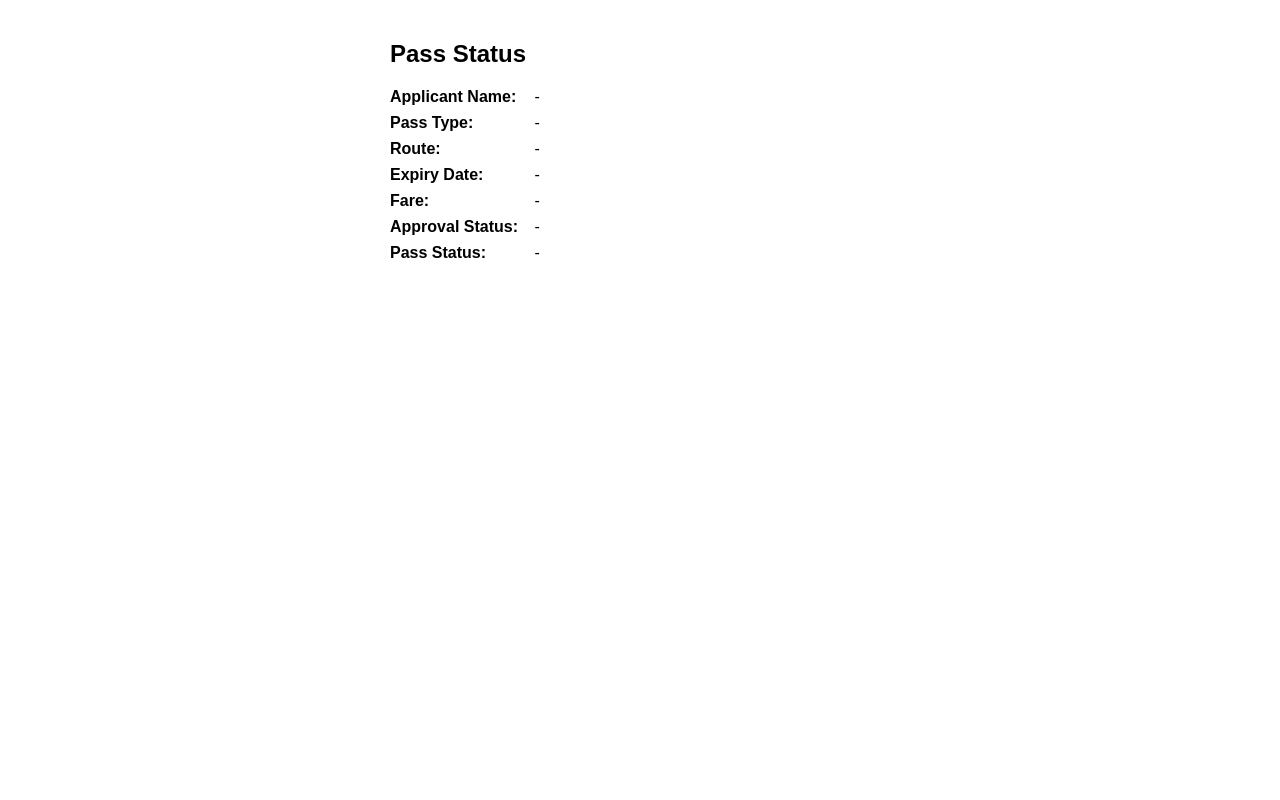
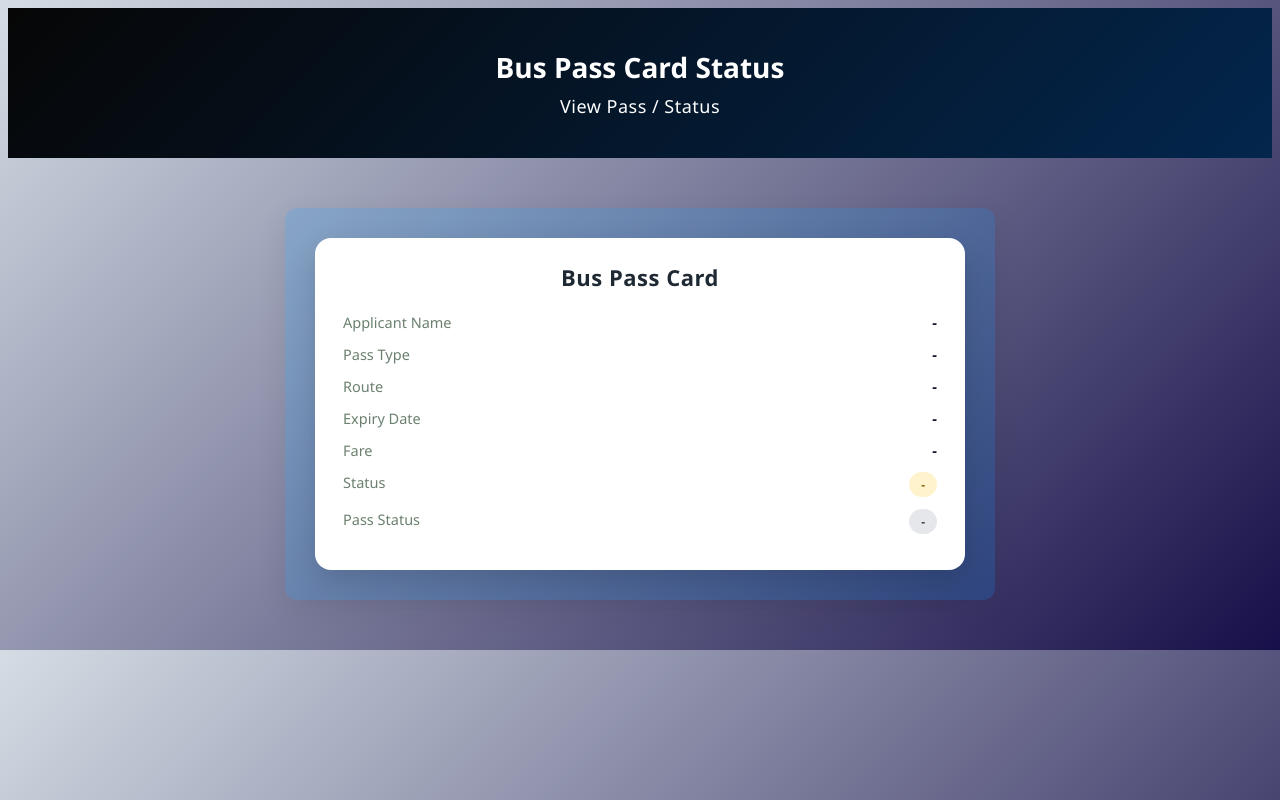
Before and after one commit to sivagunasekaran/Bus_pass, a plain HTML site: page project/status.html in a window 1280 px wide. Drawn offline with Linux system fonts and the light colour scheme.

Commit message:
new push2

```diff
--- a/project/css/status.css
+++ b/project/css/status.css
@@ -5,29 +5,174 @@ body {
 
 }
 
-.container {
+.status-container {
     width: 650px;
     margin: 19px auto;
     background: #009aff2b;
     padding: 30px;
     border-radius: 12px;
     box-shadow: 0 10px 30px rgba(0, 0, 0, 0.08);
+    align-items: center;
+    margin-top: 50px;
+    margin-bottom: 50px;
 }
 
 
-.back-btn {
-  display: inline-block;
-  margin: 15px 20px;
-  padding: 8px 16px;
-  background-color: #000;
-  color: #fff;
-  text-decoration: none;
-  font-size: 15px;
-  font-weight: 500;
-  border-radius: 6px;
-  transition: background-color 0.3s ease;
+.page-header {
+  width: 100%;
+  text-align: center;
+  padding: 40px 0;
+  background: linear-gradient(135deg, #060606, #03264d);
+
 }
 
-.back-btn:hover {
-  background-color: #333;
+.page-header h1 {
+  margin: 0;
+  color: #fff;
+  font-size: 28px;
+  font-weight: 600;
 }
+.page-header h2 {
+  margin: 0;
+  color: #fff;
+  font-size: 18px;
+  font-weight: 400;
+  margin-top: 8px;
+}
+
+
+h2 {
+  text-align: center;
+  margin-bottom: 30px;
+  color: #1a237e;
+  letter-spacing: 0.5px;
+}
+/* =========================
+   CARD
+========================= */
+.status-card {
+
+  background: #ffffff;
+  border-radius: 16px;
+  padding: 24px 28px;
+  box-shadow: 0 12px 30px rgba(0, 0, 0, 0.15);
+  animation: fadeIn 0.4s ease-in-out;
+  align-content: center;
+}
+
+/* =========================
+   HEADER
+========================= */
+.status-card h2 {
+  margin: 0 0 20px;
+  text-align: center;
+  font-size: 22px;
+  color: #1f2933;
+}
+
+/* =========================
+   ROWS
+========================= */
+.status-row {
+  display: flex;
+  justify-content: space-between;
+  margin-bottom: 12px;
+  font-size: 14.5px;
+}
+
+.status-label {
+  color: #6b806e;
+  font-weight: 500;
+}
+
+.status-value {
+  font-weight: 600;
+  color: #111827;
+}
+
+/* =========================
+   BADGES
+========================= */
+.badge {
+  padding: 4px 12px;
+  border-radius: 20px;
+  font-size: 12px;
+  font-weight: 700;
+  text-transform: uppercase;
+}
+
+/* Approval Status */
+.badge.pending {
+  background: #fff3cd;
+  color: #856404;
+}
+
+.badge.approved {
+  background: #d1fae5;
+  color: #065f46;
+}
+
+.badge.rejected {
+  background: #fee2e2;
+  color: #991b1b;
+}
+
+/* Pass Status */
+.badge.active {
+  background: #e0f2fe;
+  color: #075985;
+}
+
+.badge.inactive {
+  background: #e5e7eb;
+  color: #374151;
+}
+
+/* =========================
+   DAYS LEFT
+========================= */
+.days-left {
+  margin-top: 14px;
+  padding: 10px;
+  text-align: center;
+  border-radius: 10px;
+  background: #f0f9ff;
+  color: #0369a1;
+  font-weight: 600;
+}
+
+/* =========================
+   PAY BUTTON
+========================= */
+#payBtn {
+  width: 100%;
+  margin-top: 18px;
+  padding: 12px;
+  border: none;
+  border-radius: 10px;
+  font-size: 16px;
+  font-weight: 700;
+  color: #ffffff;
+  background: linear-gradient(135deg, #2563eb, #1e40af);
+  cursor: pointer;
+  transition: transform 0.15s ease, box-shadow 0.15s ease;
+}
+
+#payBtn:hover {
+  transform: translateY(-2px);
+  box-shadow: 0 8px 18px rgba(37, 99, 235, 0.4);
+}
+
+/* =========================
+   ANIMATION
+========================= */
+@keyframes fadeIn {
+  from {
+    opacity: 0;
+    transform: translateY(10px);
+  }
+  to {
+    opacity: 1;
+    transform: translateY(0);
+  }
+}
--- a/project/status.html
+++ b/project/status.html
@@ -2,54 +2,77 @@
 <html lang="en">
 <head>
   <meta charset="UTF-8">
+  <meta name="viewport" content="width=device-width, initial-scale=1.0">
   <title>Pass Status</title>
 
-  <style>
-    body {
-      font-family: Arial, sans-serif;
-      max-width: 500px;
-      margin: 40px auto;
-    }
-    p {
-      margin: 8px 0;
-    }
-    strong {
-      display: inline-block;
-      width: 140px;
-    }
-    #payBtn {
-      margin-top: 20px;
-      padding: 10px 16px;
-      font-size: 16px;
-      cursor: pointer;
-    }
-  </style>
+  <!-- Status Card CSS -->
+  <link rel="stylesheet" href="css/status.css">
 </head>
 
 <body>
+  <header class="page-header">
+    <h1>Bus Pass Card Status</h1>
+    <h2>View Pass / Status</h2>
+  </header>
 
-  <h2>Pass Status</h2>
 
-  <p><strong>Applicant Name:</strong> <span id="name">-</span></p>
-  <p><strong>Pass Type:</strong> <span id="type">-</span></p>
-  <p><strong>Route:</strong> <span id="route">-</span></p>
-  <p><strong>Expiry Date:</strong> <span id="expiry">-</span></p>
-  <p><strong>Fare:</strong> <span id="fare">-</span></p>
-  <p><strong>Approval Status:</strong> <span id="approval">-</span></p>
-  <p><strong>Pass Status:</strong> <span id="passStatus">-</span></p>
-  <div id="daysRow" style="display:none;">
-  <strong>Days Left:</strong>
-  <span id="daysLeft"></span>
-</div>
+  <div class="status-container">
+    <div class="status-card">
 
-  <button id="payBtn" style="display:none;">
-    Pay Now
-  </button>
+      <h2>Bus Pass Card</h2>
+
+      <div class="status-row">
+        <span class="status-label">Applicant Name</span>
+        <span class="status-value" id="name">-</span>
+      </div>
+
+      <div class="status-row">
+        <span class="status-label">Pass Type</span>
+        <span class="status-value" id="type">-</span>
+      </div>
+
+      <div class="status-row">
+        <span class="status-label">Route</span>
+        <span class="status-value" id="route">-</span>
+      </div>
+
+      <div class="status-row">
+        <span class="status-label">Expiry Date</span>
+        <span class="status-value" id="expiry">-</span>
+      </div>
+
+      <div class="status-row">
+        <span class="status-label">Fare</span>
+        <span class="status-value" id="fare">-</span>
+      </div>
+
+      <div class="status-row">
+        <span class="status-label">Status</span>
+        <span class="badge pending" id="approval">-</span>
+      </div>
+
+      <div class="status-row">
+        <span class="status-label">Pass Status</span>
+        <span class="badge inactive" id="passStatus">-</span>
+      </div>
+
+      <!-- DAYS LEFT -->
+      <div id="daysRow" class="days-left" style="display:none;">
+        Days Left: <span id="daysLeft"></span>
+      </div>
+
+      <!-- PAY BUTTON -->
+      <button id="payBtn" style="display:none;">
+        Pay Now
+      </button>
+
+    </div>
+  </div>
 
   <!-- Razorpay -->
   <script src="https://checkout.razorpay.com/v1/checkout.js"></script>
 
-  <!-- Status logic -->
+  <!-- Status JS -->
   <script src="js/status.js"></script>
 
 </body>
```
Also changed, not shown: project/index.html (+1 -1 lines).
